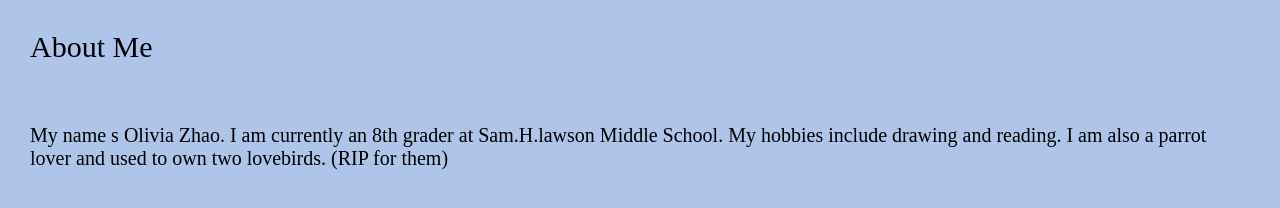
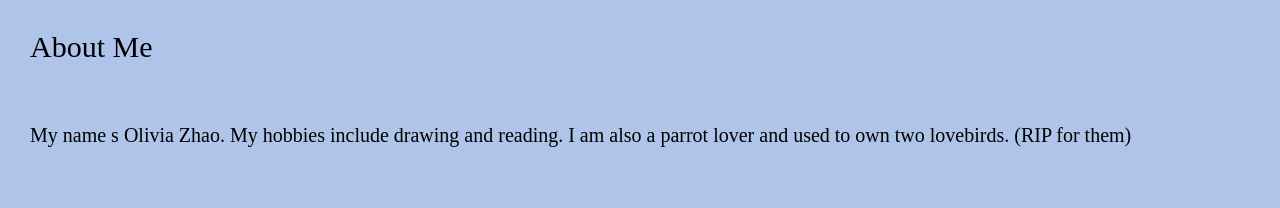
Before and after one commit to olivia-zhao/olivia-zhao.github.io, a plain HTML site: page aboutme.html in a window 1280 px wide. Drawn offline with Linux system fonts and the light colour scheme.

Commit message:
Update aboutme.html

```diff
--- a/aboutme.html
+++ b/aboutme.html
@@ -29,5 +29,5 @@
       About Me
   </header>
   <section>
-    My name s Olivia Zhao. I am currently an 8th grader at Sam.H.lawson Middle School. My hobbies include drawing and reading. I am also a parrot lover and used to own two lovebirds. (RIP for them)
+    My name s Olivia Zhao. My hobbies include drawing and reading. I am also a parrot lover and used to own two lovebirds. (RIP for them)
 </body>
```
